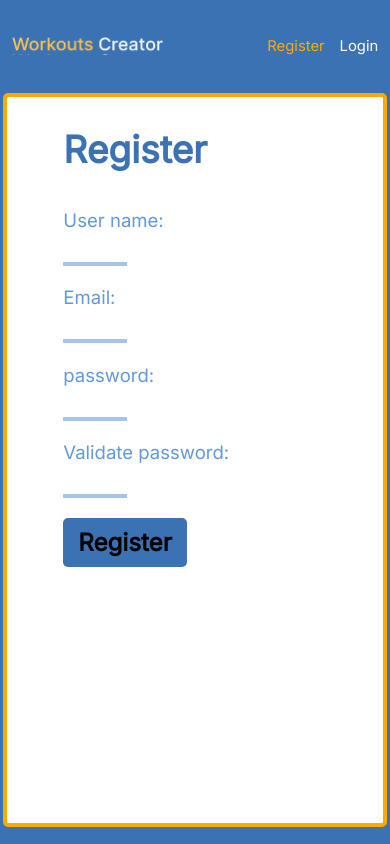
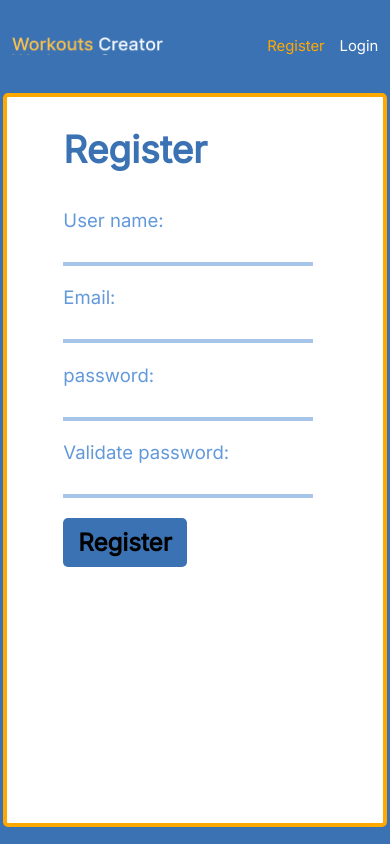
Before and after one commit to Nitsan448/WorkoutPlanner, a React (Create React App) app in the folder frontend/: page /register in a window 390 px wide. Built offline with nearby package versions, Linux system fonts and the light colour scheme; no server answers.

Commit message:
Small fix to register and login mobile design

```diff
--- a/frontend/src/pages/RegisterAndLogin.module.css
+++ b/frontend/src/pages/RegisterAndLogin.module.css
@@ -17,7 +17,7 @@
 }
 
 .form input {
-	width: 20%;
+	width: 250px;
 	border-color: var(--GRAY-BLUE);
 	color: var(--BLUE);
 	font-weight: 500;
```
